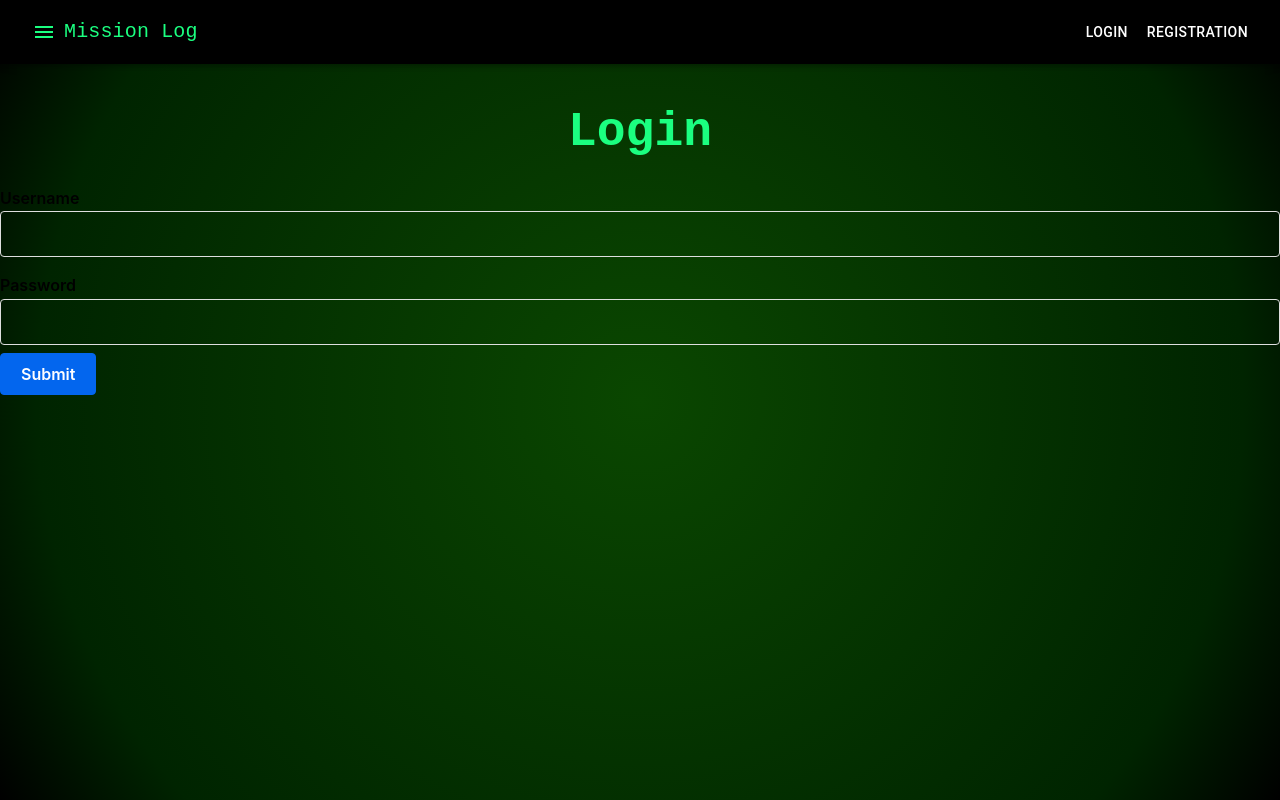
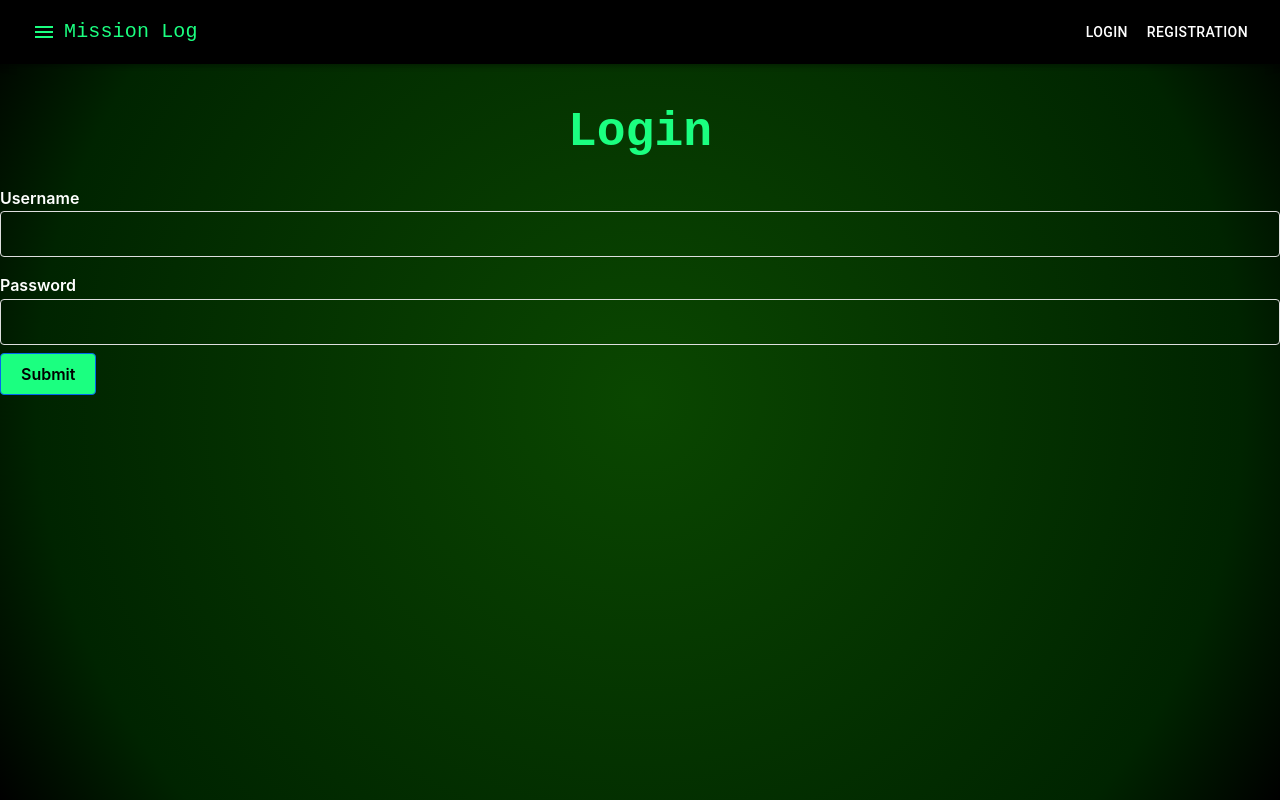
Before and after one commit to ianmccurry11/TODO_List, a React (Create React App) app in the folder react-frontend/: page /login in a window 1280 px wide. Built offline with nearby package versions, Linux system fonts and the light colour scheme.

Commit message:
editted readability of login page

```diff
--- a/react-frontend/src/Authentication/Login.js
+++ b/react-frontend/src/Authentication/Login.js
@@ -37,7 +37,7 @@ const Login = () => {
       <ButtonAppBar />
       <h1>Login</h1>
       <form>
-        <label htmlFor="username">
+        <label htmlFor="username" style={{ color: 'white' }}>
           Username
           <input
             type="text"
@@ -45,10 +45,11 @@ const Login = () => {
             id="username"
             value={user.username}
             onChange={handleChange}
+            style={{ color: 'white' }}
           />
         </label>
 
-        <label htmlFor="password">
+        <label htmlFor="password" style={{ color: 'white' }}>
           Password
           <input
             type="password"
@@ -56,10 +57,11 @@ const Login = () => {
             id="password"
             value={user.password}
             onChange={handleChange}
+            style={{ color: 'white' }}
           />
         </label>
 
-        <input type="button" value="Submit" onClick={submitForm} />
+        <input type="button" value="Submit" onClick={submitForm} style={{ color: 'black', backgroundColor: '#1bff80'}} />
       </form>
     </>
   );
```
